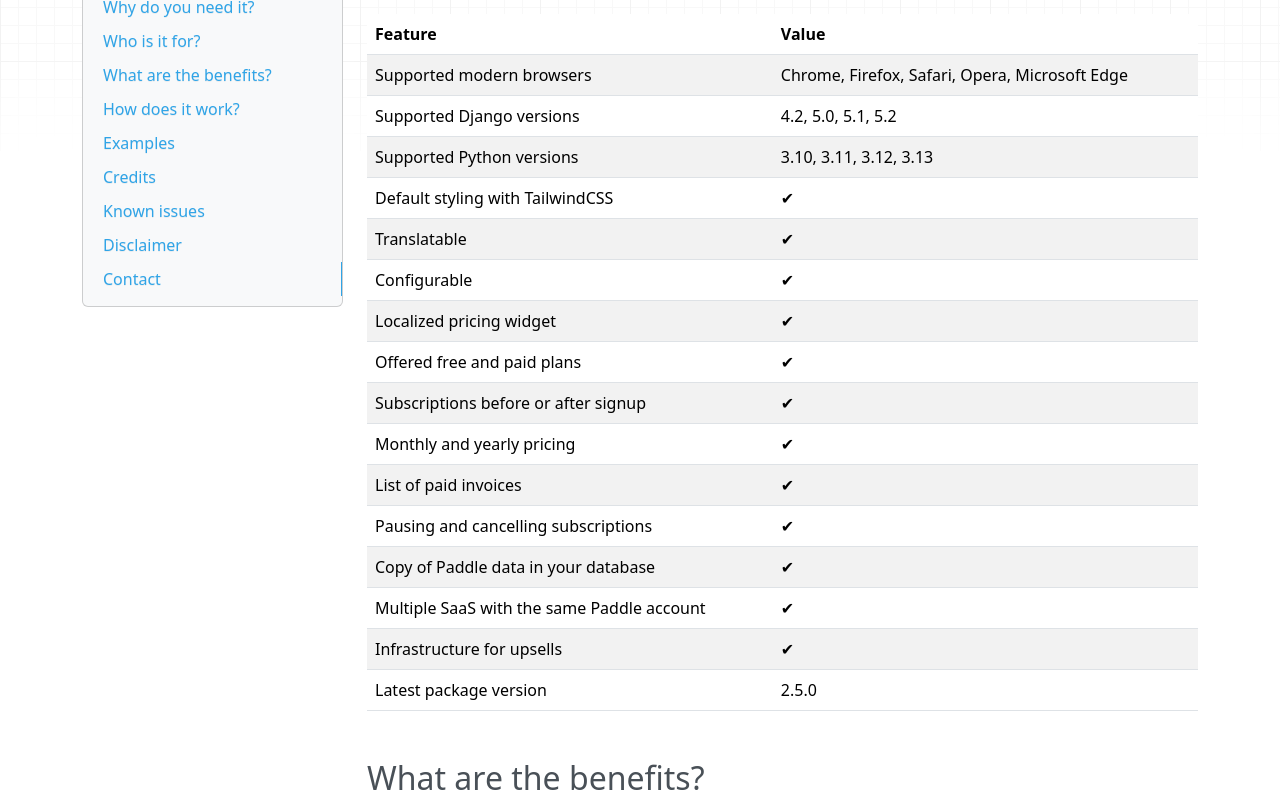
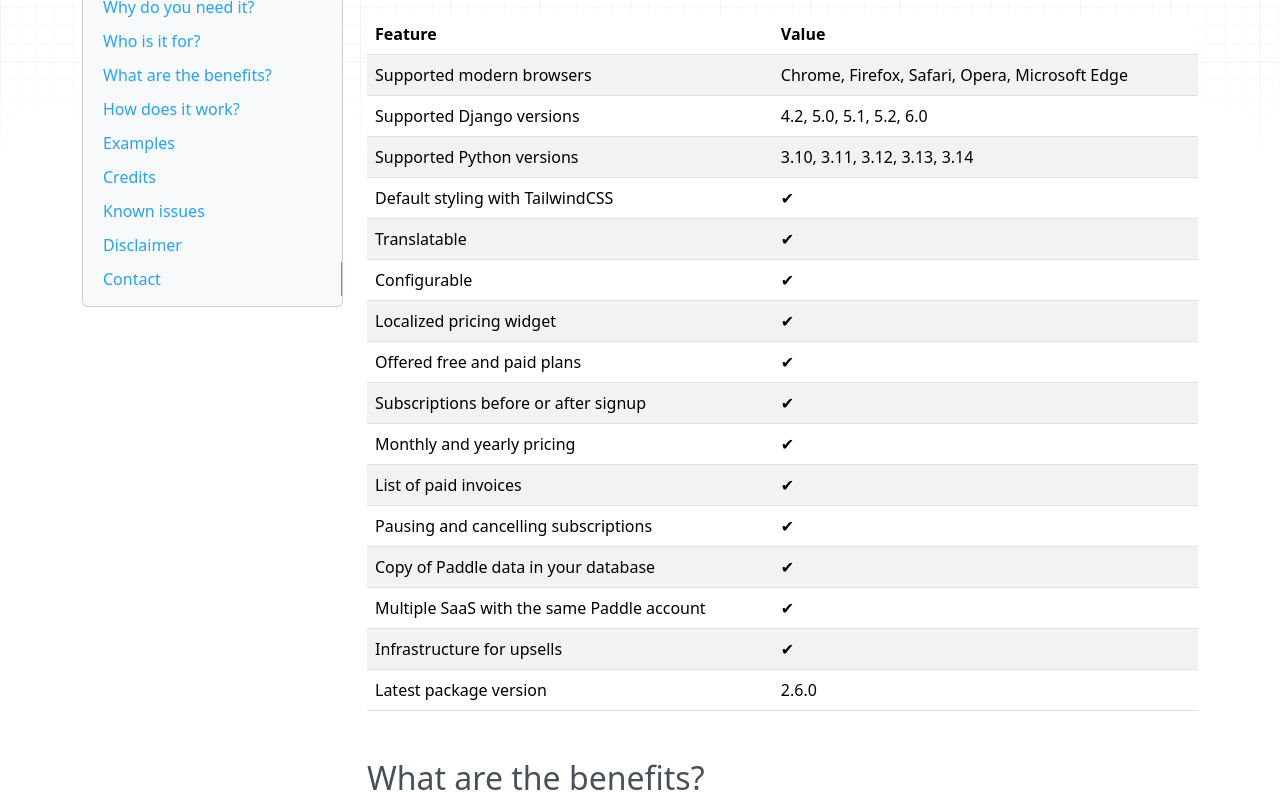
Before and after one commit to websightful/django-paddle-subscriptions-docs, an MkDocs documentation site: the page built from src/index.md, in a window 1280 px wide and 1400 px high, scrolled down 858 px. Shown: the part 155-947 px from the top of the window. Built offline with MkDocs 1.6.1, drawn with Linux system fonts in a browser that asks for light colours; nearby versions of some CDN libraries.

Commit message:
✨ v2.6.0.

```diff
--- a/docs/customization/index.html
+++ b/docs/customization/index.html
@@ -157,7 +157,7 @@
 <h2 id="conditional-showing-of-the-pricing-widget">Conditional Showing of the Pricing Widget</h2>
 <p>You can restrict the showing of pricing widget to specific IPs by setting the <code>PADDLE_SUBSCRIPTIONS["RESTRICTED_TO_IPS"]</code> setting:</p>
 <pre><code class="language-python">PADDLE_SUBSCRIPTIONS[&quot;RESTRICTED_TO_IPS&quot;] = [
-    &quot;192.5.0.1&quot;,  # Your public IP address required for the staging or production environment
+    &quot;192.6.0.1&quot;,  # Your public IP address required for the staging or production environment
     &quot;127.0.0.1&quot;,  # Your local IP address required for the development environment
 ]
 </code></pre>
--- a/docs/getting-started/index.html
+++ b/docs/getting-started/index.html
@@ -132,13 +132,13 @@
 <p>Create a directory <code>private_wheels/</code> in your project's repository and add the wheel file of the app there.</p>
 <p>Link to this file in your <code>requirements.txt</code>:</p>
 <pre><code>Django==4.2
-file:./private_wheels/django_paddle_subscriptions-2.5.0-py2.py3-none-any.whl
+file:./private_wheels/django_paddle_subscriptions-2.6.0-py2.py3-none-any.whl
 </code></pre>
 <p>Install the pip requirements from the <code>requirements.txt</code> file into your project's virtual environment:</p>
 <pre><code class="language-shell">(venv)$ pip install -r requirements.txt
 </code></pre>
 <p>Alternatively to start quickly, install the wheel file into your Django project's virtual environment right from the shell:</p>
-<pre><code class="language-shell">(venv)$ pip install /path/to/django_paddle_subscriptions-2.5.0-py2.py3-none-any.whl
+<pre><code class="language-shell">(venv)$ pip install /path/to/django_paddle_subscriptions-2.6.0-py2.py3-none-any.whl
 </code></pre>
 <h3 id="2-add-the-app-to-installed_apps-of-your-project-settings">2. Add the app to <code>INSTALLED_APPS</code> of your project settings</h3>
 <pre><code class="language-python">INSTALLED_APPS = [
--- /dev/null
+++ b/requirements.txt
@@ -0,0 +1,2 @@
+mkdocs
+mkdocs-material
--- a/src/index.md
+++ b/src/index.md
@@ -21,21 +21,21 @@ The Django Paddle Subscriptions app is for business owners and tech entrepreneur
 | Feature                                   | Value                                          |
 |-------------------------------------------|------------------------------------------------|
 | Supported modern browsers                 | Chrome, Firefox, Safari, Opera, Microsoft Edge |
-| Supported Django versions                 | 4.2, 5.0, 5.1, 5.2                             |
-| Supported Python versions                 | 3.10, 3.11, 3.12, 3.13                         |
-| Default styling with TailwindCSS          | ✔︎                                              |
-| Translatable                              | ✔︎                                              |
-| Configurable                              | ✔︎                                              |
-| Localized pricing widget                  | ✔︎                                              |
-| Offered free and paid plans               | ✔︎                                              |
-| Subscriptions before or after signup      | ✔︎                                              |
-| Monthly and yearly pricing                | ✔︎                                              |
-| List of paid invoices                     | ✔︎                                              |
-| Pausing and cancelling subscriptions      | ✔︎                                              |
-| Copy of Paddle data in your database      | ✔︎                                              |
-| Multiple SaaS with the same Paddle account| ✔︎                                              |
-| Infrastructure for upsells                | ✔︎                                              |
-| Latest package version                    | 2.5.0                                          |
+| Supported Django versions                 | 4.2, 5.0, 5.1, 5.2, 6.0                        |
+| Supported Python versions                 | 3.10, 3.11, 3.12, 3.13, 3.14                   |
+| Default styling with TailwindCSS          | ✔︎                                             |
+| Translatable                              | ✔︎                                             |
+| Configurable                              | ✔︎                                             |
+| Localized pricing widget                  | ✔︎                                             |
+| Offered free and paid plans               | ✔︎                                             |
+| Subscriptions before or after signup      | ✔︎                                             |
+| Monthly and yearly pricing                | ✔︎                                             |
+| List of paid invoices                     | ✔︎                                             |
+| Pausing and cancelling subscriptions      | ✔︎                                             |
+| Copy of Paddle data in your database      | ✔︎                                             |
+| Multiple SaaS with the same Paddle account| ✔︎                                             |
+| Infrastructure for upsells                | ✔︎                                             |
+| Latest package version                    | 2.6.0                                          |
 
 ## What are the benefits?
 
```
Also changed, not shown: docs/index.html (+4 -4 lines), docs/sitemap.xml (+7 -7 lines), src/customization.md (+1 -1 lines), src/getting-started.md (+2 -2 lines), docs/search/search_index.json, 4 other files.
